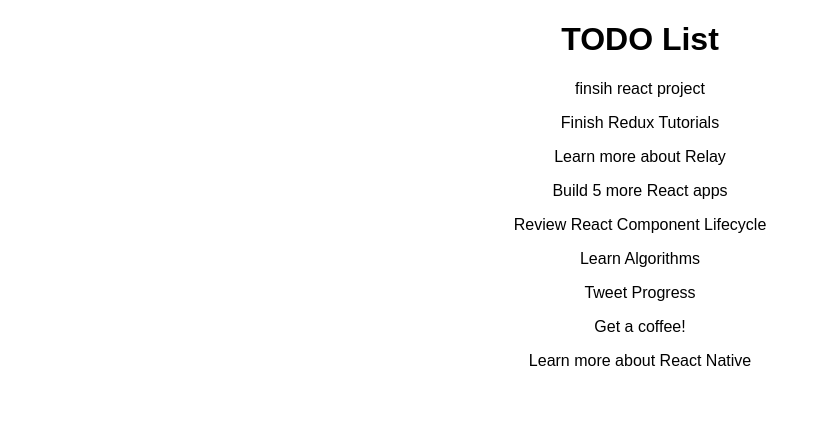
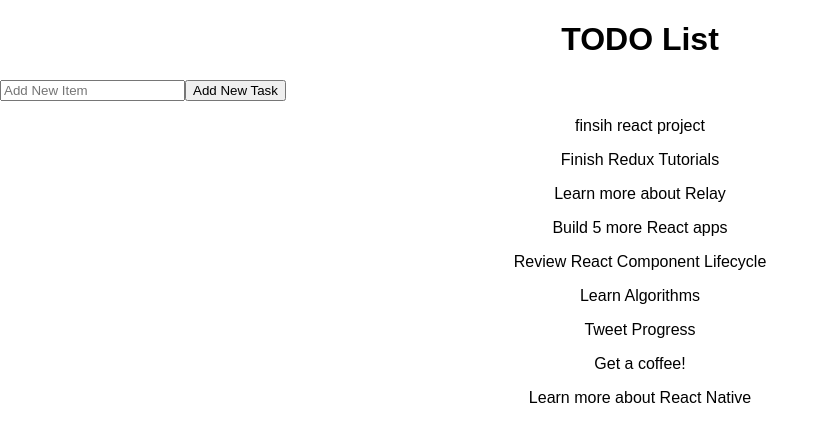
Before and after one commit to shablcuShaluRai/TODO-List, a React (Create React App) app: page / in a window 1280 px wide. Shown: the top 442 px of the page, without its empty margins (0-829 px from the left). Built offline with nearby package versions, Linux system fonts and the light colour scheme.

Commit message:
Added newItems in Todo List

```diff
--- a/src/App.js
+++ b/src/App.js
@@ -13,13 +13,32 @@
      "Tweet Progress",
      "Get a coffee!",
     "Learn more about React Native"
-]
+],
+newItem:''
   }
+
+handleChange = (newItem) => {
+  this.setState({newItem:newItem.trim()})
+}
+
+updateItem = (newItem) => {
+  console.log(this.state.newItem);
+  this.state.tasks.push(this.state.newItem)
+  this.setState({newItem:''}) //need to update UI
+}
   render() {
     return (
       <div className="App">
        <h1 align="center">TODO List </h1>
-       {this.state.tasks.map(task => <p align='center'>{task}</p>)}
+       <input
+        className ="search"
+        type='text'
+        placeholder='Add New Item'
+        value = {this.state.newItem}
+        onChange = {event => this.handleChange(event.target.value)}
+       />
+       <button onClick = { this.updateItem}>Add New Task</button>
+       {this.state.tasks.map((task, index) => <p align='center' key={index}>{task}</p>)}
       </div>
     );
   }
```
